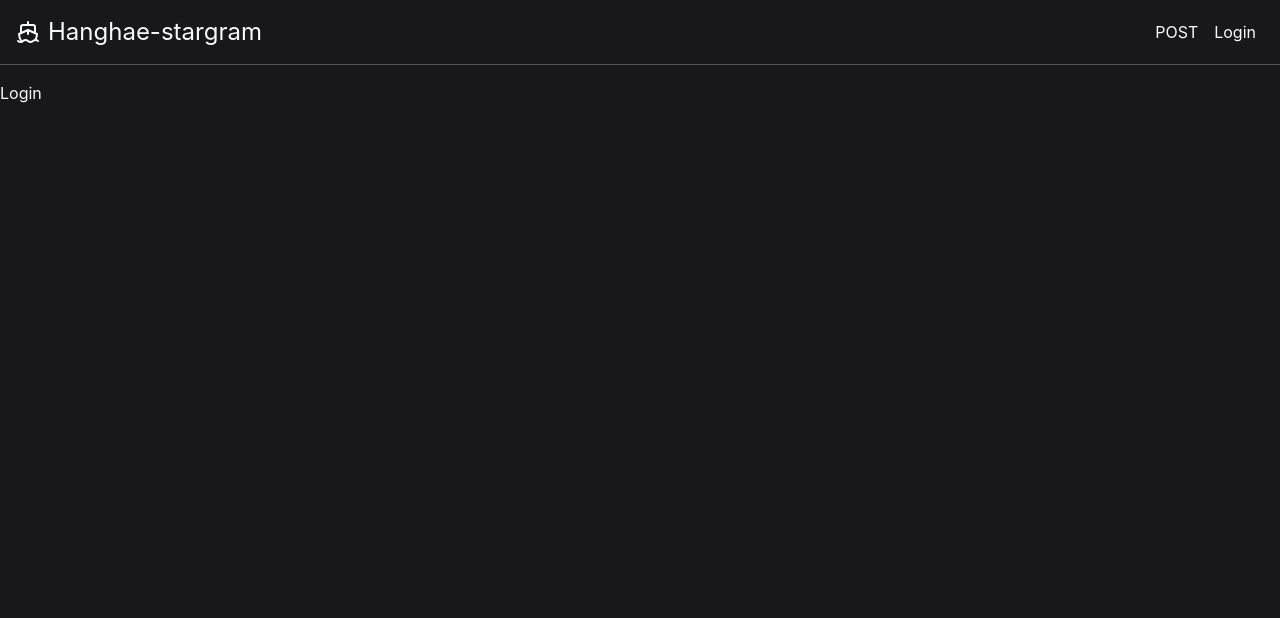
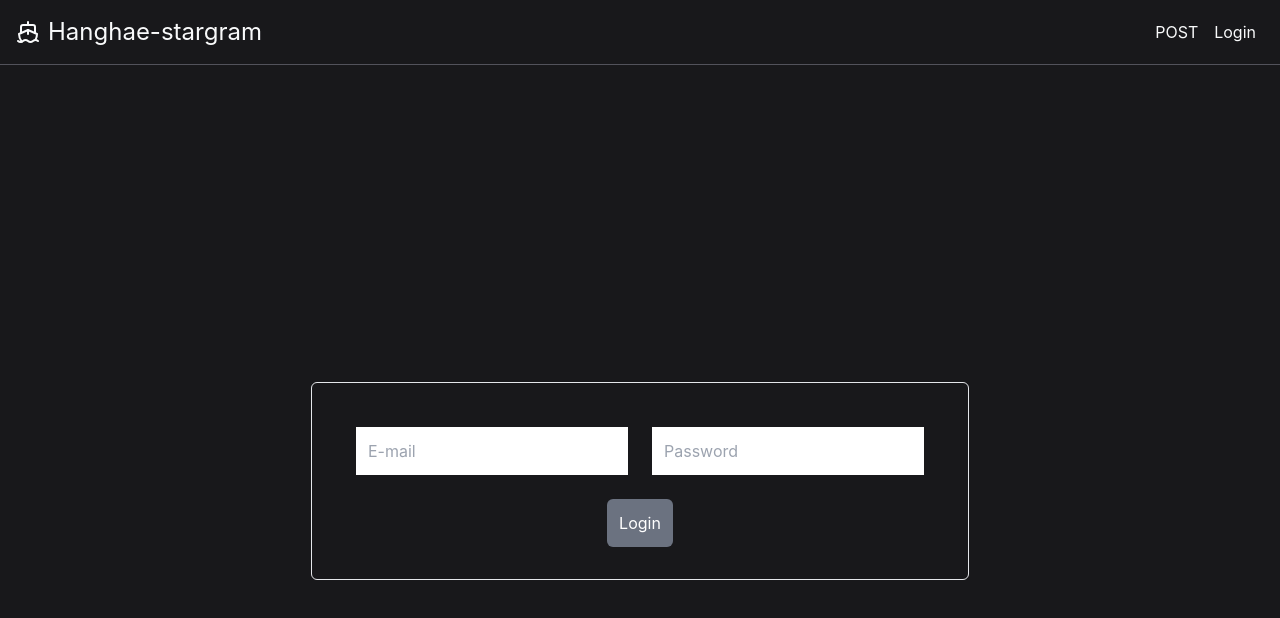
Before and after one commit to insidepixce/shipping99_16, a React (Create React App) app in the folder client/: page /login in a window 1280 px wide. Shown: the top 618 px of the page. Built offline with nearby package versions, Linux system fonts and the light colour scheme.

Commit message:
임하루/Login.jsx/Login화면 UI 작업 및 로직 구현

```diff
--- a/client/src/pages/Login.jsx
+++ b/client/src/pages/Login.jsx
@@ -1,3 +1,55 @@
+import { useState } from "react";
+
 export const Login = () => {
-  return <div>Login</div>;
+  const [email, setEmail] = useState("");
+  const [password, setPassword] = useState("");
+
+  const handleLogin = () => {
+    if (!validateEmail(email)) {
+      alert("올바른 이메일 형식이 아닙니다.");
+      return;
+    }
+    // 올바른 이메일 형식일 경우
+    // POST method 실행 및 로그인 처리
+    // 이 부분은 원하는 로직에 맞게 작성해주셔야 합니다.
+    console.log("Login button clicked");
+    console.log("Email:", email);
+    console.log("Password:", password);
+  };
+
+  const validateEmail = (email) => {
+    // 이메일 유효성 검사 로직을 구현해야 합니다.
+    // 간단한 형식 확인 예시:
+    const emailRegex = /^[^\s@]+@[^\s@]+\.[^\s@]+$/;
+    return emailRegex.test(email);
+  };
+
+  return (
+    <div className="flex justify-center items-center h-screen">
+      <div className="border rounded-md p-8">
+        <input
+          className="p-3 m-3 bg-white text-black"
+          type="text"
+          placeholder="E-mail"
+          value={email}
+          onChange={(e) => setEmail(e.target.value)}
+        />
+        <input
+          className="p-3 m-3 bg-white text-black"
+          type="password"
+          placeholder="Password"
+          value={password}
+          onChange={(e) => setPassword(e.target.value)}
+        />
+        <div className="flex justify-center">
+          <button
+            className="mt-3 p-3 rounded-md bg-gray-500 text-white"
+            onClick={handleLogin}
+          >
+            Login
+          </button>
+        </div>
+      </div>
+    </div>
+  );
 };
```
